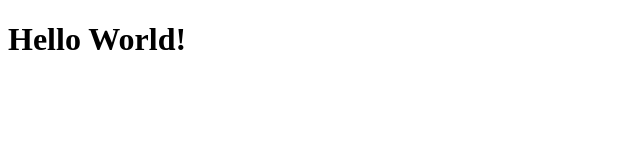
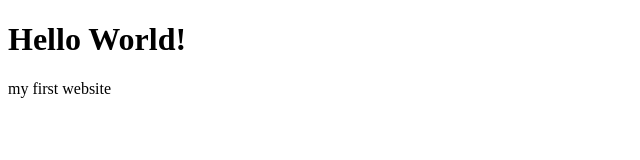
Before and after one commit to ARADZISZEWSKA/GitDemo, a plain HTML site: page index.html in a window 1280 px wide. Shown: the whole page, without its empty margins (0-640 px from the left). Drawn offline with Linux system fonts and the light colour scheme.

Commit message:
modified

```diff
--- a/index.html
+++ b/index.html
@@ -7,5 +7,6 @@
   </head>
   <body>
     <h1>Hello World!</h1>
+    <span>my first website</span>
   </body>
 </html>
```
